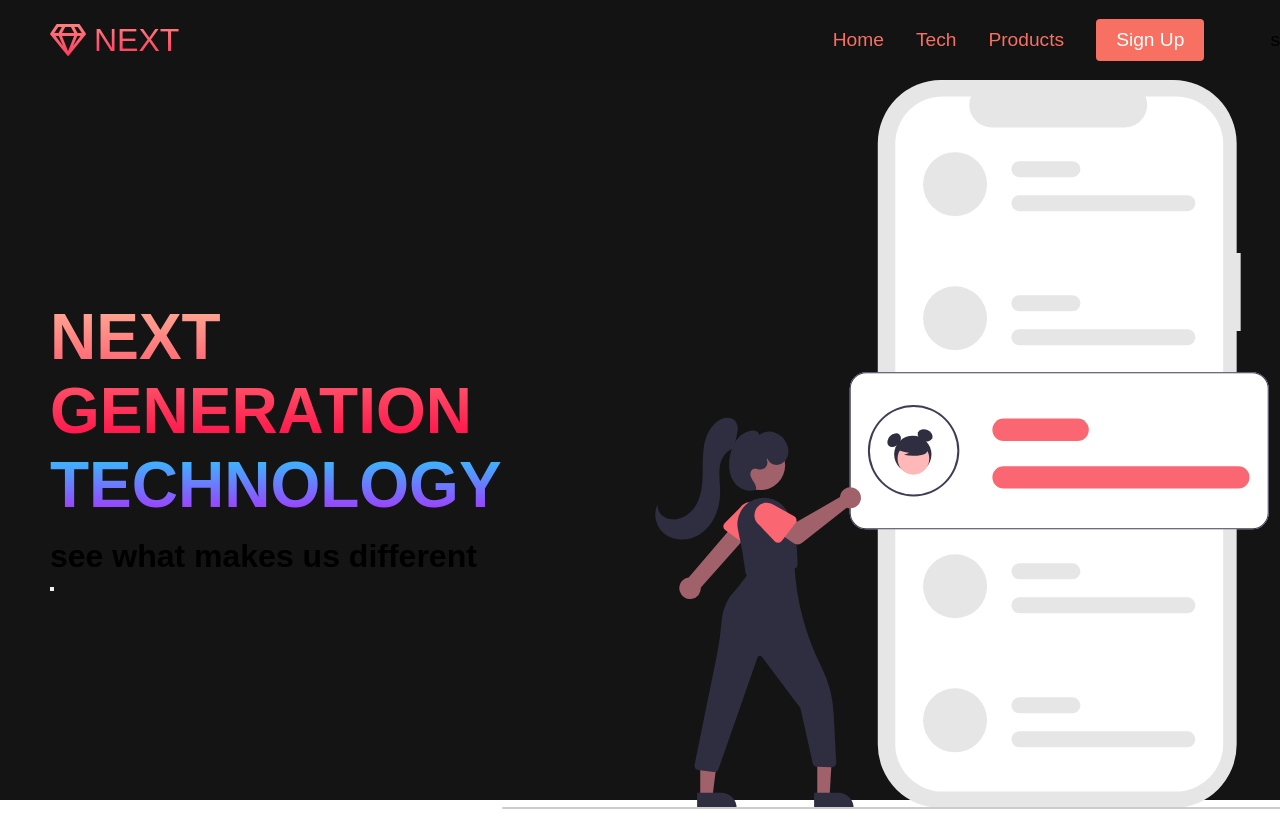
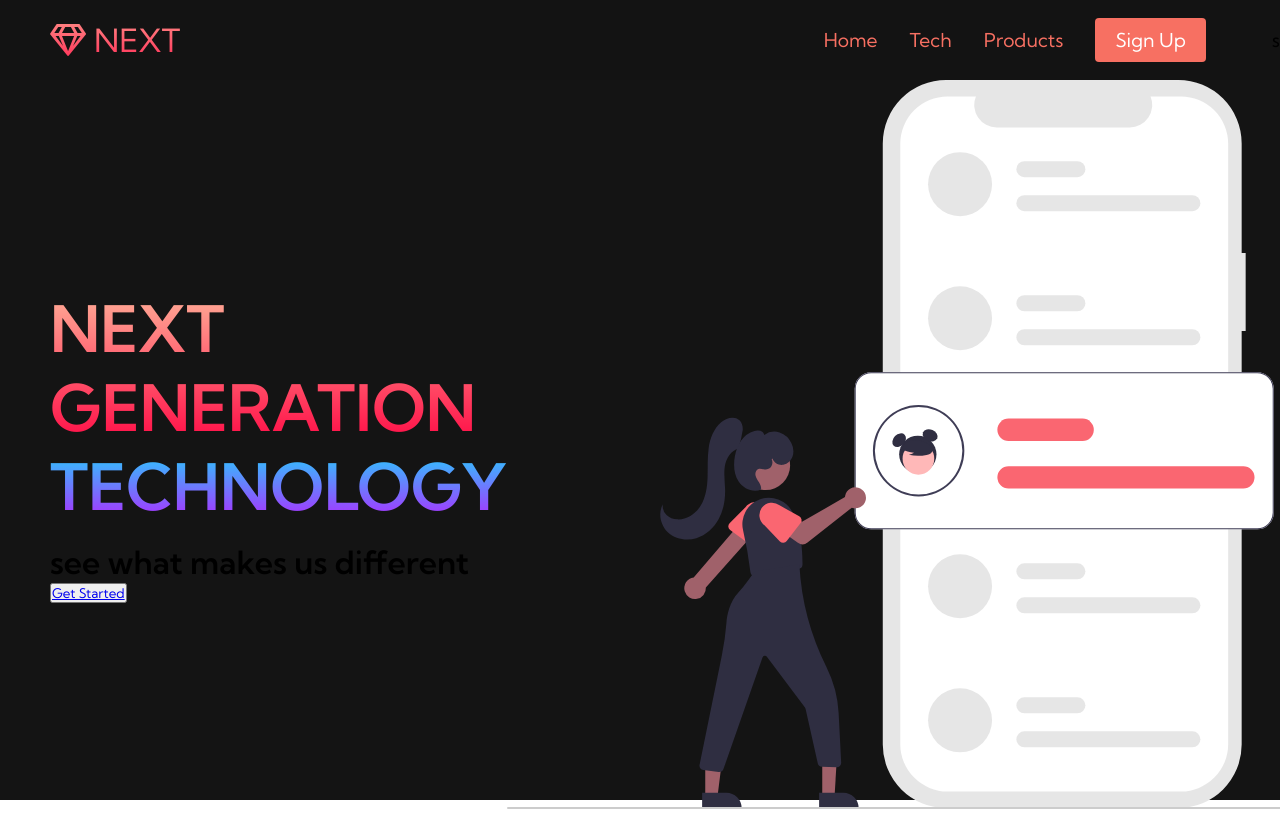
Before and after one commit to JoseMolina2/Next-Website, a plain HTML site: page index.html in a window 1280 px wide. Shown: the top 813 px of the page. Drawn offline with Linux system fonts and the light colour scheme.

Commit message:
feat: add font kumbh

```diff
--- a/index.html
+++ b/index.html
@@ -12,6 +12,7 @@
       rel="stylesheet"
       href="https://cdnjs.cloudflare.com/ajax/libs/font-awesome/5.8.0/css/all.min.css"
     />
+    <link href="https://fonts.googleapis.com/css2?family=Kumbh+Sans:wght@400;600&display=swap" rel="stylesheet">
   </head>
 
   <body>
@@ -49,7 +50,7 @@
           <h2>TECHNOLOGY</h2>
           <p>see what makes us different</p>
           <button class="main__btn">
-            <a href="/"></a>
+            <a href="/">Get Started</a>
           </button>
         </div>
         <div class="main__img--container">
--- a/styles.css
+++ b/styles.css
@@ -2,5 +2,5 @@
   box-sizing: border-box;
   margin: 0;
   padding: 0;
-  font-family: sans-serif;
+  font-family:  'Kumbh Sans', sans-serif;
 }
```
